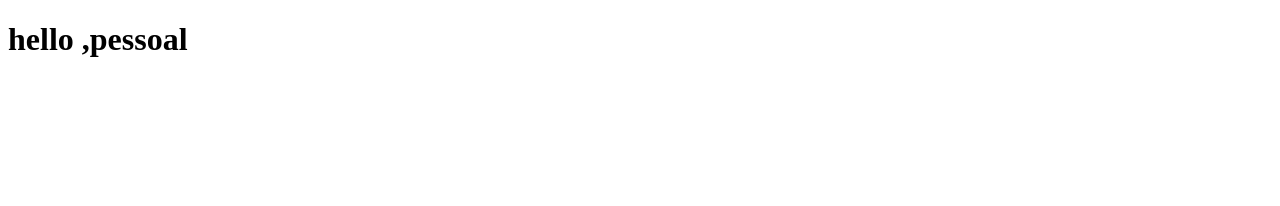
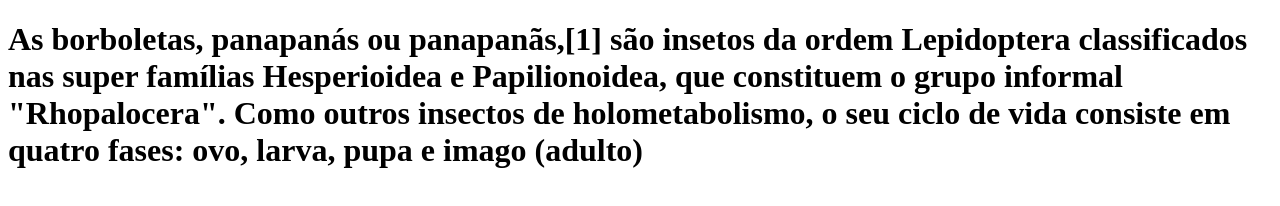
Before and after one commit to marialves868/curso-git, a plain HTML site: page index.html in a window 1280 px wide. Drawn offline with Linux system fonts and the light colour scheme.

Commit message:
9  commit atualiaando o redme.md

```diff
--- a/index.html
+++ b/index.html
@@ -6,6 +6,6 @@
     <title>Document</title>
 </head>
 <body>
-    <h1> hello ,pessoal</h1>
+    <h1>As borboletas, panapanás ou panapanãs,[1] são insetos da ordem Lepidoptera classificados nas super famílias Hesperioidea e Papilionoidea, que constituem o grupo informal "Rhopalocera". Como outros insectos de holometabolismo, o seu ciclo de vida consiste em quatro fases: ovo, larva, pupa e imago (adulto)</h1>
 </body>
 </html>
```
